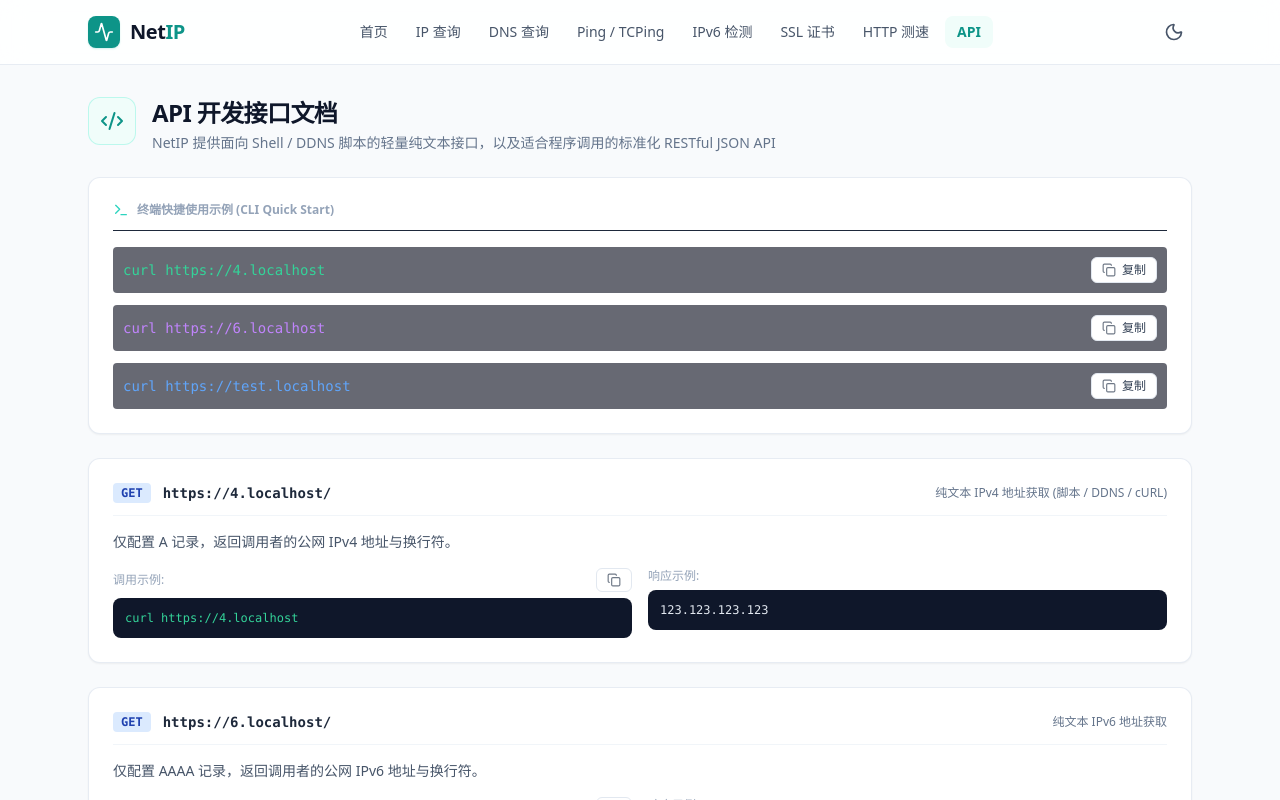
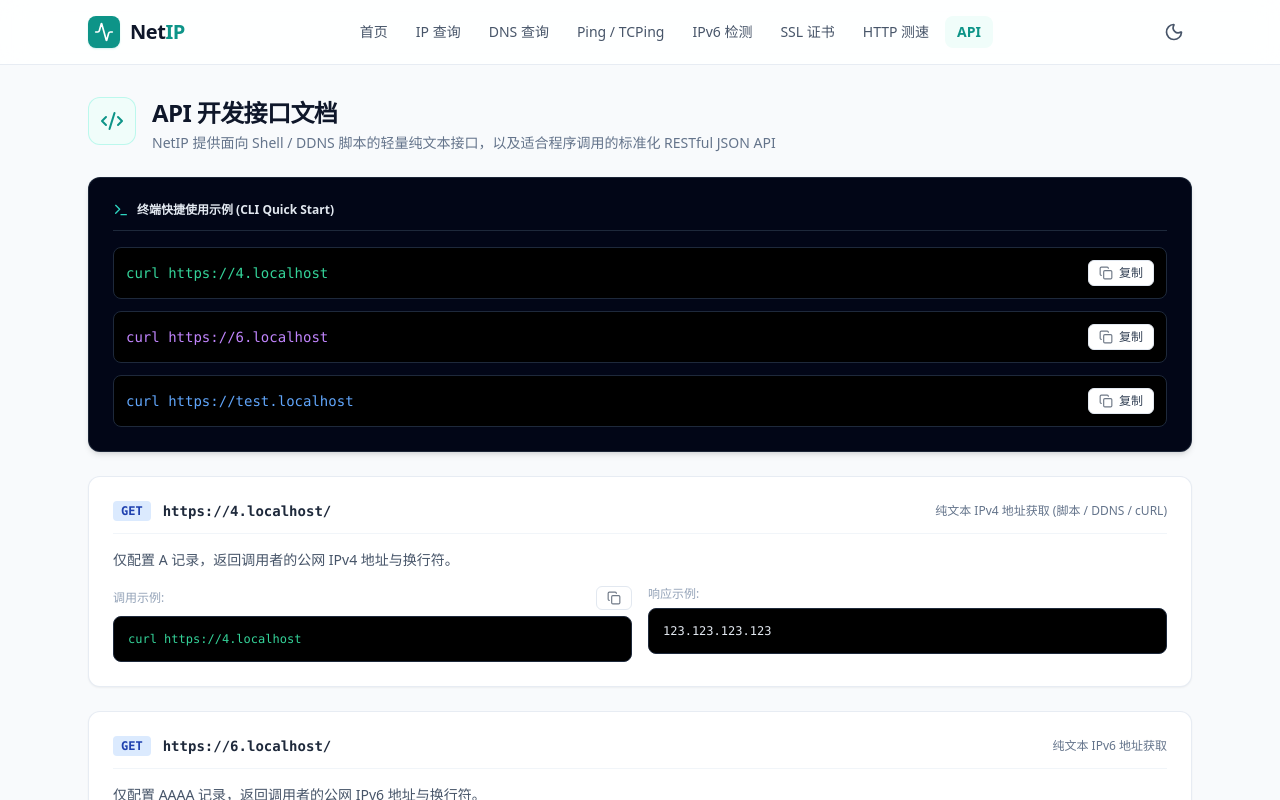
Before and after one commit to sunzhonghui/netip, a Vue app in the folder web/: page /docs/api in a window 1280 px wide. Shown: the top 800 px of the page. Built offline with nearby package versions, Linux system fonts and the light colour scheme.

Commit message:
style(docs): change API CLI quick start terminal background to deep black

```diff
--- a/web/src/views/ApiDocsView.vue
+++ b/web/src/views/ApiDocsView.vue
@@ -127,25 +127,25 @@ const apis = [
     />
 
     <!-- Quick cURL Showcase -->
-    <div class="custom-card p-6 bg-slate-900 text-slate-100 font-mono space-y-4">
+    <div class="rounded-xl p-6 bg-slate-950 text-slate-100 font-mono space-y-4 border border-slate-800/90 shadow-md">
       <div class="flex items-center justify-between text-xs text-slate-400 border-b border-slate-800 pb-3 font-sans">
         <div class="flex items-center gap-2 font-semibold">
           <Terminal class="w-4 h-4 text-brand-400" />
-          <span>终端快捷使用示例 (CLI Quick Start)</span>
+          <span class="text-slate-200 font-bold">终端快捷使用示例 (CLI Quick Start)</span>
         </div>
       </div>
 
       <div class="space-y-3 text-xs sm:text-sm">
-        <div class="flex items-center justify-between gap-4 p-2.5 rounded bg-slate-950/60">
-          <span class="text-emerald-400">curl https://4.{{ baseDomain }}</span>
+        <div class="flex items-center justify-between gap-4 p-3 rounded-lg bg-black border border-slate-800">
+          <span class="text-emerald-400 font-mono font-medium">curl https://4.{{ baseDomain }}</span>
           <CopyButton :text="`curl https://4.${baseDomain}`" label="复制" />
         </div>
-        <div class="flex items-center justify-between gap-4 p-2.5 rounded bg-slate-950/60">
-          <span class="text-purple-400">curl https://6.{{ baseDomain }}</span>
+        <div class="flex items-center justify-between gap-4 p-3 rounded-lg bg-black border border-slate-800">
+          <span class="text-purple-400 font-mono font-medium">curl https://6.{{ baseDomain }}</span>
           <CopyButton :text="`curl https://6.${baseDomain}`" label="复制" />
         </div>
-        <div class="flex items-center justify-between gap-4 p-2.5 rounded bg-slate-950/60">
-          <span class="text-blue-400">curl https://test.{{ baseDomain }}</span>
+        <div class="flex items-center justify-between gap-4 p-3 rounded-lg bg-black border border-slate-800">
+          <span class="text-blue-400 font-mono font-medium">curl https://test.{{ baseDomain }}</span>
           <CopyButton :text="`curl https://test.${baseDomain}`" label="复制" />
         </div>
       </div>
@@ -182,14 +182,14 @@ const apis = [
               <span>调用示例:</span>
               <CopyButton :text="apiItem.example" :icon-only="true" />
             </div>
-            <pre class="p-3 rounded-lg bg-slate-900 text-emerald-400 overflow-x-auto whitespace-pre-wrap">{{ apiItem.example }}</pre>
+            <pre class="p-3.5 rounded-lg bg-black border border-slate-800 text-emerald-400 overflow-x-auto whitespace-pre-wrap">{{ apiItem.example }}</pre>
           </div>
 
           <div class="space-y-1.5">
             <div class="flex items-center justify-between text-slate-400 font-sans">
               <span>响应示例:</span>
             </div>
-            <pre class="p-3 rounded-lg bg-slate-900 text-slate-200 overflow-x-auto max-h-40">{{ apiItem.response }}</pre>
+            <pre class="p-3.5 rounded-lg bg-black border border-slate-800 text-slate-200 overflow-x-auto max-h-40">{{ apiItem.response }}</pre>
           </div>
         </div>
       </div>
```
Also changed, not shown: 35 other files (tests, documents, lock files or other folders).
